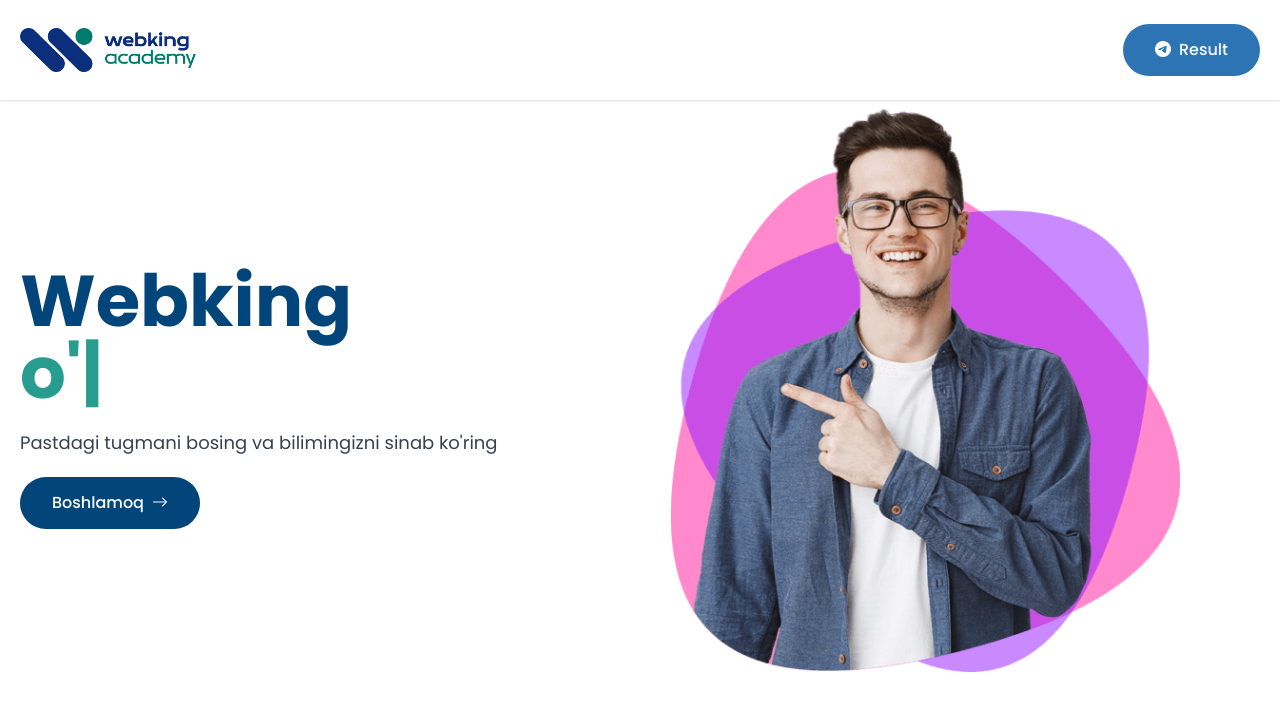
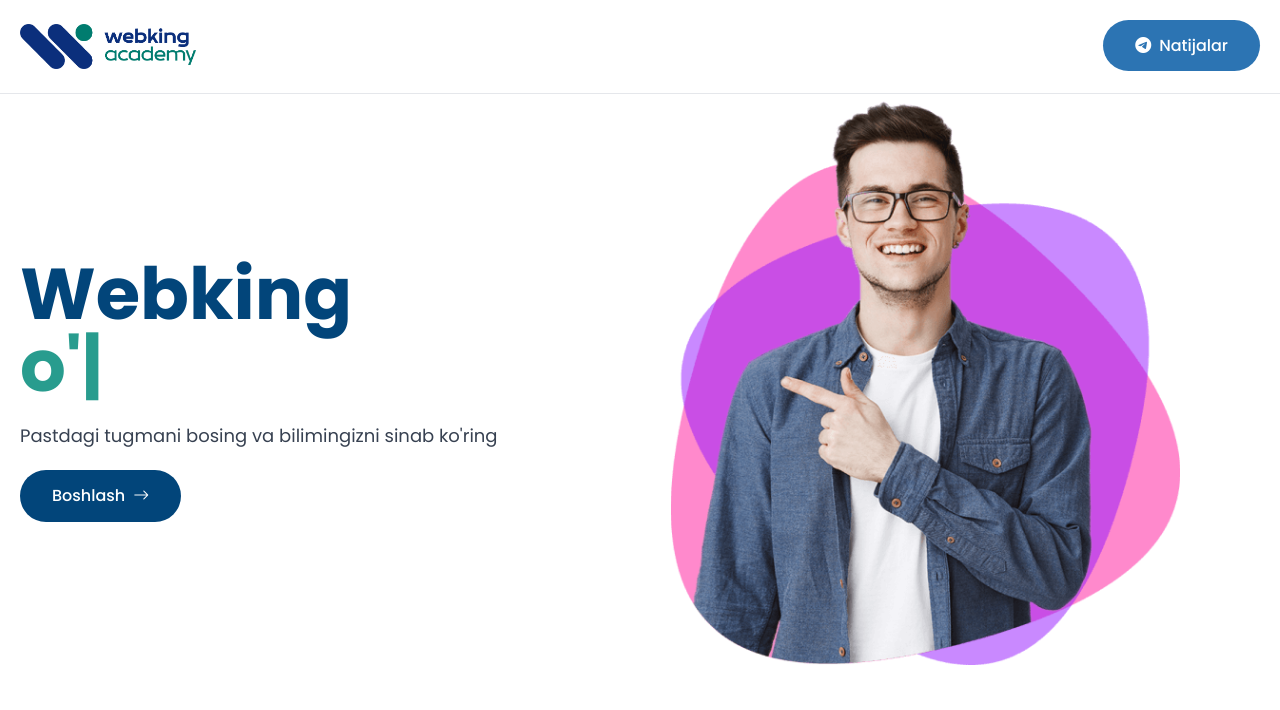
Before and after one commit to shohjahon-asqarov/web-king-test-app, a React (Vite) app: page / in a window 1280 px wide. Shown: the top 710 px of the page. Built offline with nearby package versions, Linux system fonts and the light colour scheme.

Commit message:
navbar shadow remove

```diff
--- /dev/null
+++ b/src/components/Footer.jsx
@@ -0,0 +1,9 @@
+import React from 'react'
+
+const Footer = () => {
+  return (
+    <footer className='container'>Footer</footer>
+  )
+}
+
+export default Footer
--- a/src/components/Navbar.jsx
+++ b/src/components/Navbar.jsx
@@ -4,15 +4,18 @@
 
 const Navbar = () => {
     return (
-        <header className='sticky top-0 bg-white z-50 border-b shadow-sm'>
+        <header className='sticky top-0 bg-white z-50 border-b'>
             <div className="container flex justify-between py-5 md:py-6 items-center">
                 <NavLink to="/">
                     <img className='w-32 sm:w-44' src={logo} alt="web king logo" />
                 </NavLink>
-                <a target='_blank' href='https://t.me/webking_result' className='btn-blue bg-[#2C74B3]'>
-                    <i className='bi bi-telegram mr-2'></i>
-                    Result
-                </a>
+
+                <div className='space-x-2'>
+                    <a target='_blank' href='https://t.me/webking_result' className='btn-blue bg-[#2C74B3]'>
+                        <i className='bi bi-telegram mr-2'></i>
+                        Natijalar
+                    </a>
+                </div>
             </div>
         </header>
     )
--- a/src/pages/Hero.jsx
+++ b/src/pages/Hero.jsx
@@ -30,7 +30,7 @@
             Pastdagi tugmani bosing va bilimingizni sinab ko'ring
           </p>
           <Link to='/category' className='btn-blue inline-block space-x-2 py-3.5 px-8'>
-            <span>Boshlamoq</span>
+            <span>Boshlash</span>
             <i className='bi bi-arrow-right'></i>
           </Link>
         </div>
--- a/src/pages/Test.jsx
+++ b/src/pages/Test.jsx
@@ -118,13 +118,13 @@
     }, [myAnswers])
 
     return (
-        <section className='container py-10 md:py-20'>
+        <section className='container py-10'>
             {questions.length !== 0 ?
                 <div>
                     {!finish && currentQuestion && questions ?
                         <ul className='space-y-5 mx-auto'>
                             <li className='p-5 py-12 sm:px-8 rounded-3xl bg-card-bg border border-[hsla(0,0%,87.5%,.7)] space-y-5 text-[rgba(2,11,18,.7)] relative overflow-hidden' key={currentQuestion.id}>
-                                <div className='flex min-h-[120px] justify-between'>
+                                <div className='flex min-h-[120px] sm:min-h-[90px] justify-between'>
                                     <h3 className='text-lg sm:text-xl font-semibold border-b pb-4 w-full animation-show'>{index + 1} / 10) {currentQuestion.question}</h3>
                                 </div>
 
```
